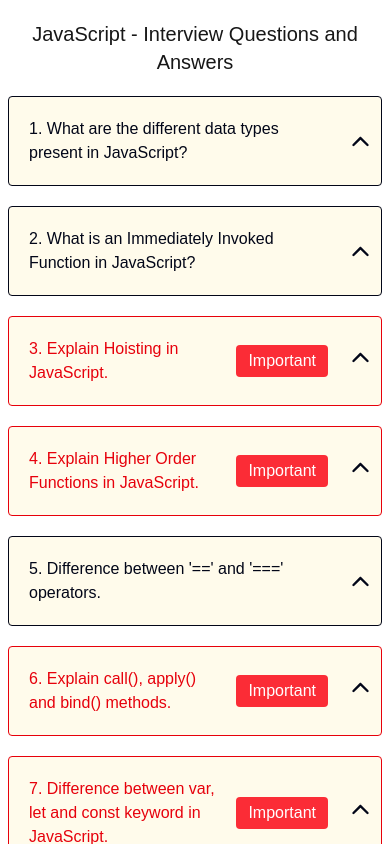
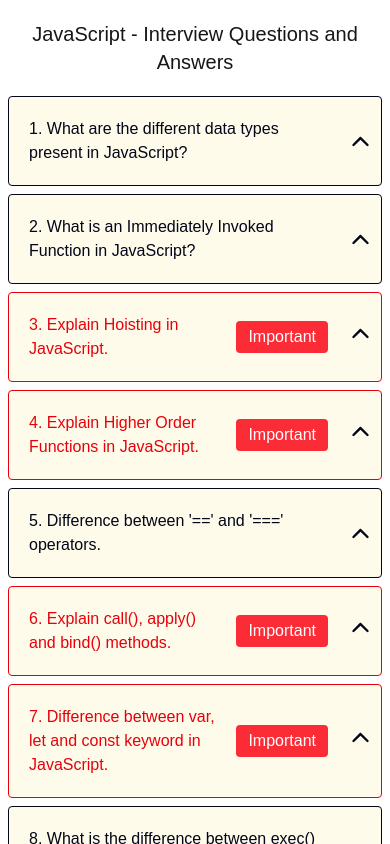
Before and after one commit to mdraza/interview-qna, a Next.js app: page / in a window 390 px wide. Shown: the top 844 px of the page. Built offline with nearby package versions, Linux system fonts and the light colour scheme.

Commit message:
initial commit

```diff
--- a/src/app/_components/QnA.jsx
+++ b/src/app/_components/QnA.jsx
@@ -14,7 +14,7 @@ const QnA = () => {
   return (
     <div>
       {data.map((data, index) => (
-        <div key={data.id} className="mb-5">
+        <div key={data.id} className="mb-2 lg:mb-5">
           <div
             className={`p-2 border cursor-pointer flex items-center justify-between relative bg-amber-50 ${
               show === index && "bg-amber-200"
```
